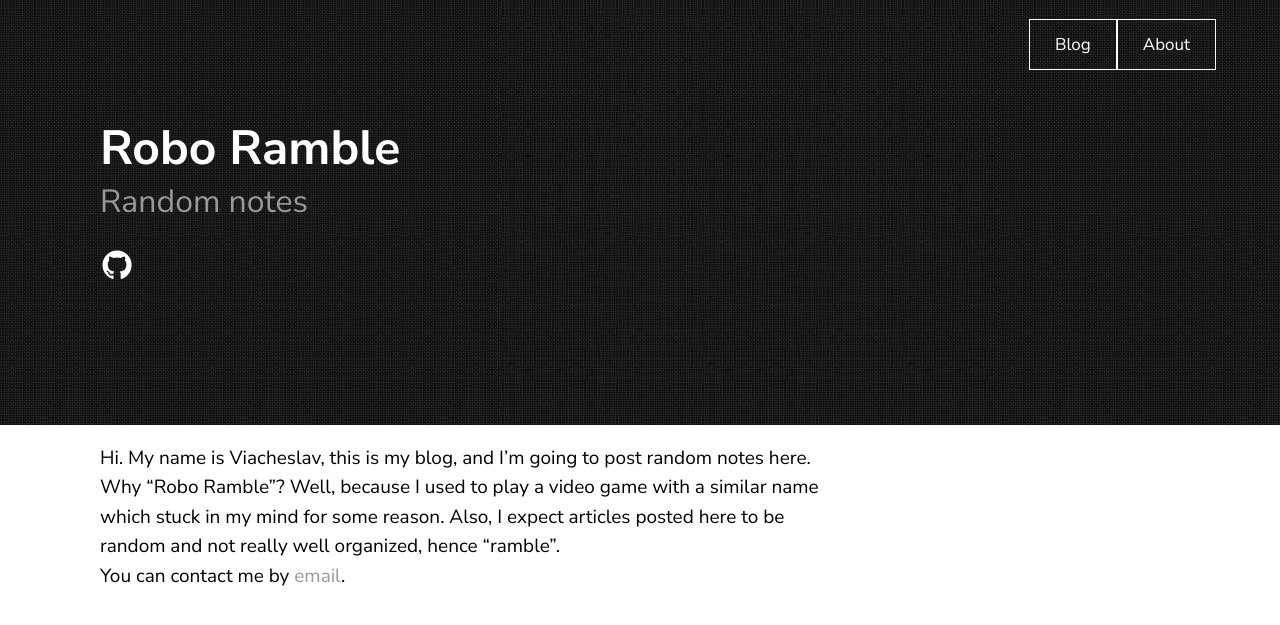
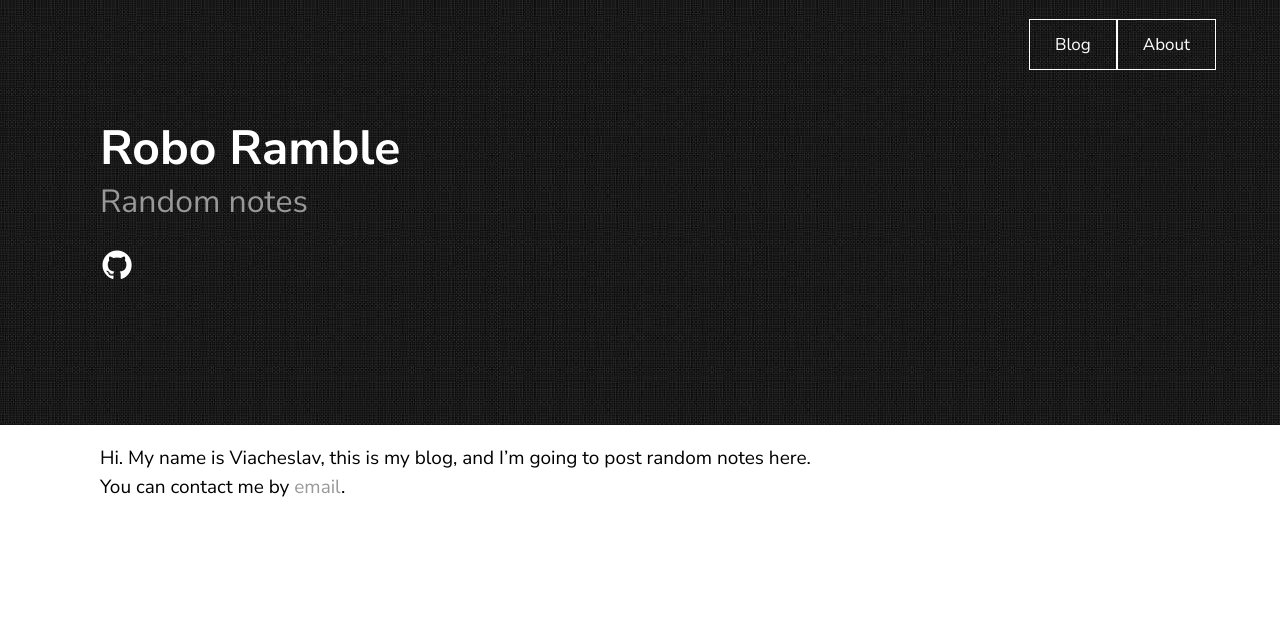
Before and after one commit to 96tm/96tm.github.io, a Jekyll site: the page built from about.md, in a window 1280 px wide. Shown: the top 625 px of the page. Built offline with Jekyll 4.4.1, drawn with Linux system fonts in a browser that asks for light colours.

Commit message:
Update about.md

```diff
--- a/about.md
+++ b/about.md
@@ -5,8 +5,5 @@ permalink: /about/
 ---
 
 Hi. My name is Viacheslav, this is my blog, and I'm going to post random notes here.
-Why "Robo Ramble"? Well, because I used to play a video game
-with a similar name which stuck in my mind for some reason.
-Also, I expect articles posted here to be random and
-not really well organized, hence "ramble". <br>
+ <br>
 You can contact me by <a href="mailto:khabcity@gmail.com">email</a>.
```
